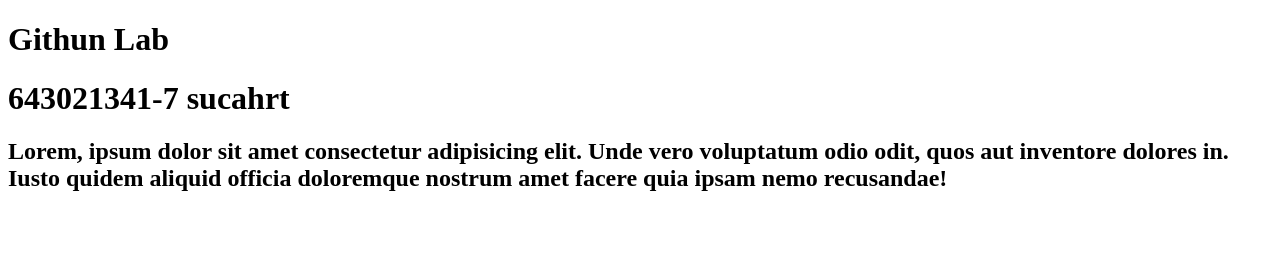
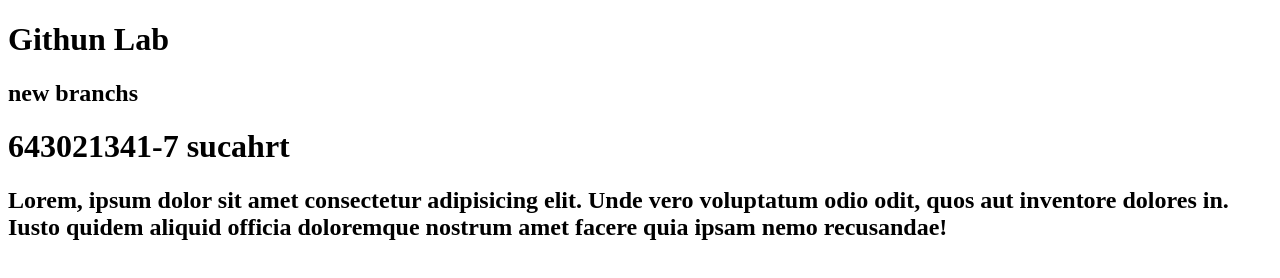
Before and after one commit to ssuchart/test, a plain HTML site: page index.html in a window 1280 px wide. Drawn offline with Linux system fonts and the light colour scheme.

Commit message:
Update index.html

```diff
--- a/index.html
+++ b/index.html
@@ -10,6 +10,7 @@
 
 <body>
     <h1>Githun Lab</h1>
+    <h2>new branchs</h2>
     <h1>643021341-7 sucahrt</h1>
     <h2>Lorem, ipsum dolor sit amet consectetur adipisicing elit. Unde vero voluptatum odio odit, quos aut inventore dolores in. Iusto quidem aliquid officia doloremque nostrum amet facere quia ipsam nemo recusandae!</h2>
 </body>
```
